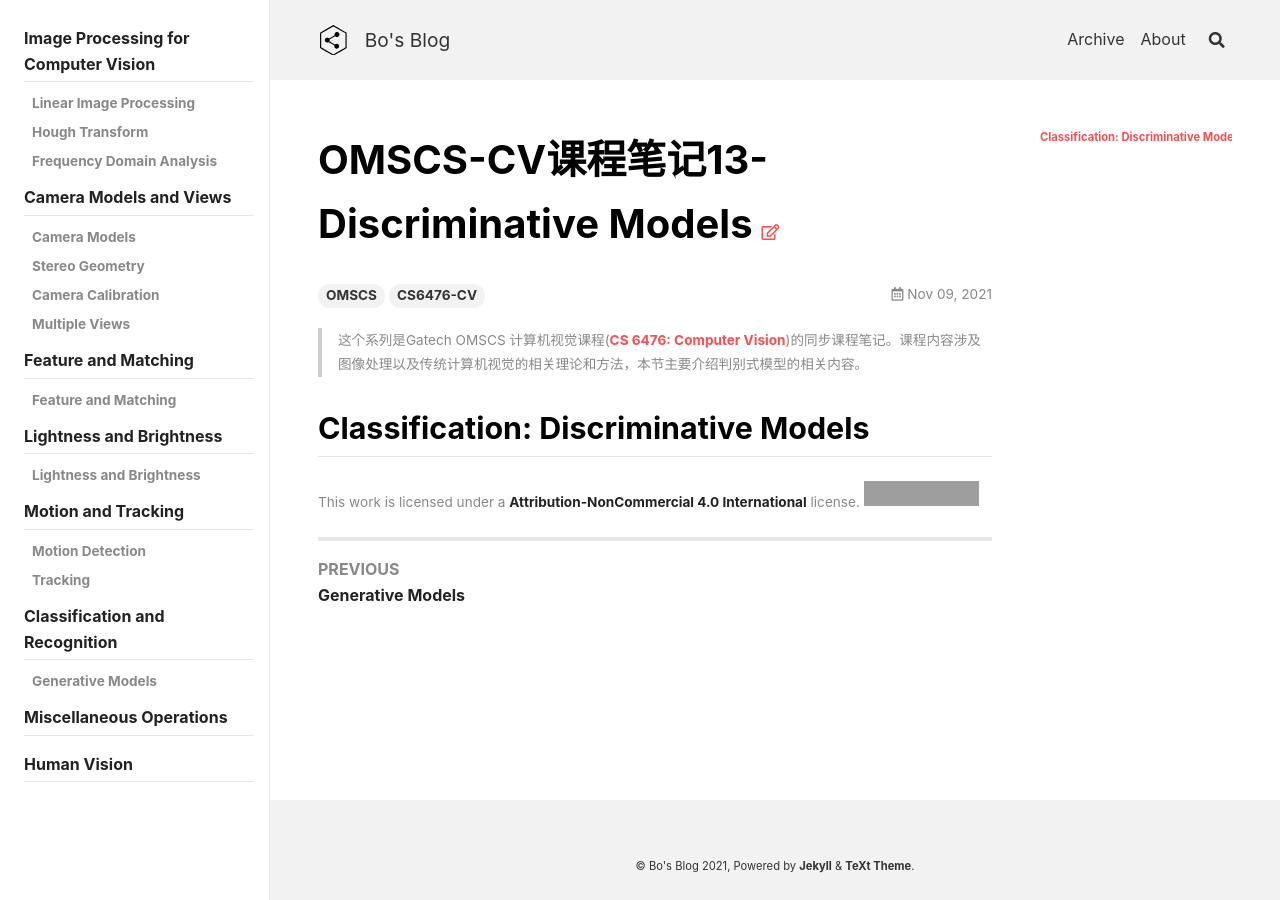
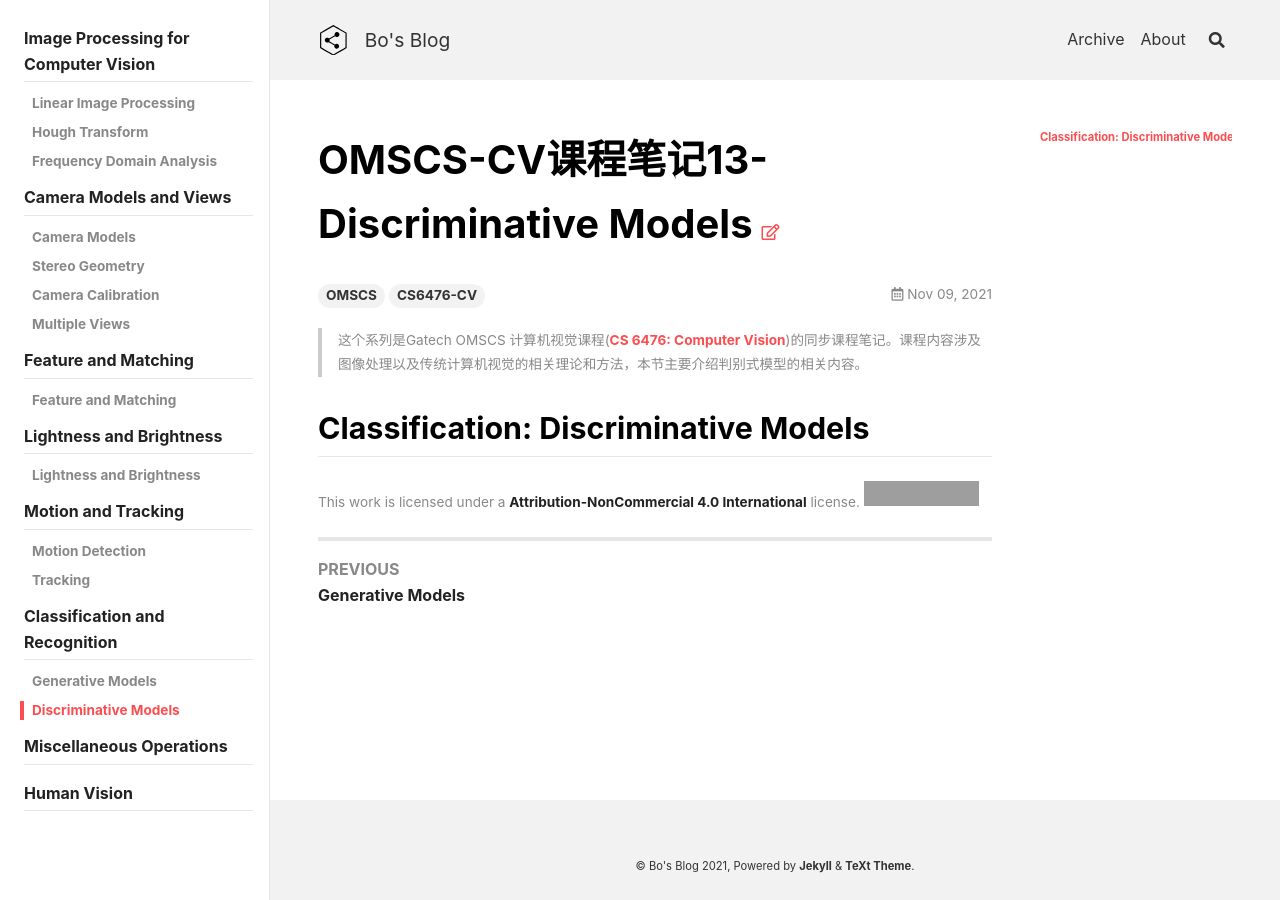
Before and after one commit to peng00bo00/peng00bo00_previous_blog, a Jekyll site: the page built from _posts/2021-11-09-OMSCS-CV-NOTES-13.md, in a window 1280 px wide. Built offline with Jekyll 4.4.1, drawn with Linux system fonts in a browser that asks for light colours; nearby versions of some CDN libraries; grey boxes are pictures that could not be loaded.

Commit message:
Update navigation.yml

```diff
--- a/_data/navigation.yml
+++ b/_data/navigation.yml
@@ -145,6 +145,8 @@ OMSCS-CV:
     children:
       - title: Generative Models
         url: /2021/11/04/OMSCS-CV-NOTES-12.html
+      - title: Discriminative Models
+        url: /2021/11/09/OMSCS-CV-NOTES-13.html
 
   - title: Miscellaneous Operations
 
```
